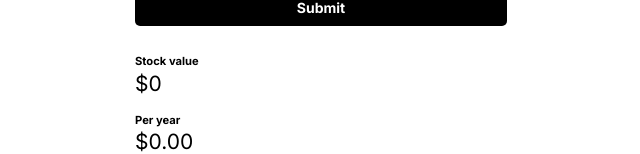
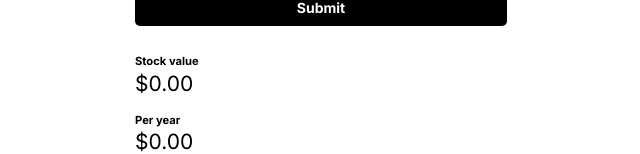
Before and after one commit to dronsfield/dronz-stonks, a Next.js app: page / in a window 1280 px wide. Shown: the part 314-468 px from the top of the page, without its empty margins (319-959 px from the left). Built offline with nearby package versions, Linux system fonts and the light colour scheme.

Commit message:
fix price format and shorten cache

```diff
--- a/src/app/page.tsx
+++ b/src/app/page.tsx
@@ -31,6 +31,11 @@ const formConfig = [
   { id: "currency", label: "Currency (symbol)" },
 ] as const;
 type InputId = (typeof formConfig)[number]["id"];
+
+const stockValueFormatter = new Intl.NumberFormat("en-US", {
+  style: "currency",
+  currency: "USD",
+});
 
 export default function Home() {
   const handleSubmit: React.FormEventHandler<HTMLFormElement> = (evt) => {
@@ -201,7 +206,7 @@ export default function Home() {
         ) : (
           <div>
             <Label>Stock value</Label>
-            <OutputValue>${stockValue}</OutputValue>
+            <OutputValue>{stockValueFormatter.format(stockValue)}</OutputValue>
             <br />
             <Label>Per year</Label>
             <OutputValue>
--- a/src/app/stock/[symbol]/route.ts
+++ b/src/app/stock/[symbol]/route.ts
@@ -7,7 +7,7 @@ export async function GET(
   if (!params.symbol) return NextResponse.json({}, { status: 422 });
   const res = await fetch(
     `https://query1.finance.yahoo.com/v8/finance/chart/${params.symbol.toUpperCase()}`,
-    { next: { revalidate: 300 } }
+    { next: { revalidate: 60 } }
   );
   if (res.ok) {
     const data = await res.json();
```
